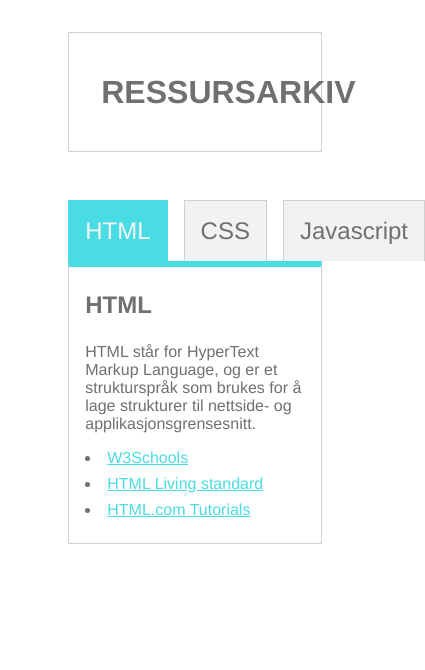
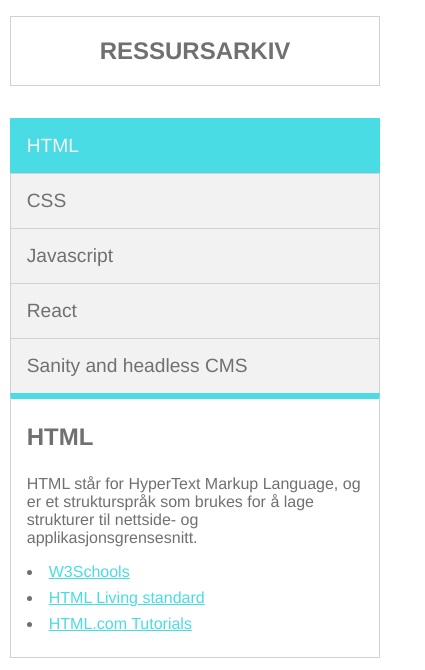
Before and after one commit to synnehe/uin23ak2_resource_layout_heiberg, a plain HTML site: page index.html in a window 390 px wide. Shown: the whole page, 425 px wide, since content can reach past the window. Drawn offline with Linux system fonts and the light colour scheme.

Commit message:
Added react + sanity tab and made site responsive

```diff
--- a/index.html
+++ b/index.html
@@ -16,6 +16,8 @@
       <a id="htmlBtn"class="active">HTML</a>
       <a id="cssBtn">CSS</a>
       <a id="javascriptBtn">Javascript</a>
+      <a id="reactBtn">React</a>
+      <a id="sanityBtn">Sanity and headless CMS</a>
     </nav>
     <section>
       <h2 id="kategori"></h2>
@@ -28,6 +30,8 @@
     const htmlBtn = document.getElementById("htmlBtn")
     const cssBtn = document.getElementById("cssBtn")
     const javascriptBtn = document.getElementById("javascriptBtn")
+    const reactBtn = document.getElementById("reactBtn")
+    const sanityBtn = document.getElementById("sanityBtn")
 
     const kategori = document.getElementById("kategori")
     const tekst = document.getElementById("tekst")
@@ -59,40 +63,99 @@
       })
     }
 
+    function reactContent(){
+      kategori.innerHTML = resources[3].category;
+      tekst.innerHTML = resources[3].text;
+      resources[3].sources.map((source) => {
+        ressurser.innerHTML += `<li><a href=${source.url}>${source.title}</a></li>`
+      })
+    }
+
+    function sanityContent(){
+      kategori.innerHTML = resources[4].category;
+      tekst.innerHTML = resources[4].text;
+      resources[4].sources.map((source) => {
+        ressurser.innerHTML += `<li><a href=${source.url}>${source.title}</a></li>`
+      })
+    }
+
     htmlBtn.addEventListener("click", changeToHtml);
     cssBtn.addEventListener("click", changeToCss);
     javascriptBtn.addEventListener("click", changeToJavascript);
+    reactBtn.addEventListener("click", changeToReact);
+    sanityBtn.addEventListener("click", changeToSanity);
+
+    const allElements = document.querySelectorAll("*");
+
+ /*
+    htmlBtn.addEventListener("click", changeHTML(htmlBtn, htmlContent));
+    cssBtn.addEventListener("click", changeHTML(cssBtn, cssContent));
+    javascriptBtn.addEventListener("click", changeHTML(javascriptBtn, javascriptContent));
+    reactBtn.addEventListener("click", changeHTML(reactBtn, reactContent));
+    sanityBtn.addEventListener("click", changeHTML(sanityBtn, sanityContent));
+
+    function changeHTML(activate, content){
+    const allElements = document.querySelectorAll("*");
+
+
+    if (!activate.classList.contains("active")){
+      allElements.forEach(element => {element.classList.remove("active")});
+      activate.classList.add("active");
+      ressurser.innerHTML = "";
+      content()
+    }
+    }*/
 
 
     function changeToHtml(){
     if (!htmlBtn.classList.contains("active")){
+      allElements.forEach(element => {element.classList.remove("active")});
       htmlBtn.classList.add("active");
       ressurser.innerHTML = ""
       htmlContent()
-      cssBtn.classList.remove("active");
-      javascriptBtn.classList.remove("active");
     }
     }
 
+    changeToHtml()
+
     function changeToCss(){
     if (!cssBtn.classList.contains("active")){
+      allElements.forEach(element => {element.classList.remove("active")});
       cssBtn.classList.add("active");
       ressurser.innerHTML = ""
       cssContent()
-      htmlBtn.classList.remove("active");
-      javascriptBtn.classList.remove("active");
     }
     }
 
     function changeToJavascript(){
     if (!javascriptBtn.classList.contains("active")){
+      allElements.forEach(element => {element.classList.remove("active")});
       javascriptBtn.classList.add("active");
       ressurser.innerHTML = ""
       javascriptContent()
-      htmlBtn.classList.remove("active");
-      cssBtn.classList.remove("active");
     }
     }
+
+    function changeToReact(){
+    if (!reactBtn.classList.contains("active")){
+      allElements.forEach(element => {element.classList.remove("active")});
+      reactBtn.classList.add("active");
+      ressurser.innerHTML = ""
+      reactContent()
+    }
+    }
+
+    function changeToSanity(){
+    if (!sanityBtn.classList.contains("active")){
+      allElements.forEach(element => {element.classList.remove("active")});
+      sanityBtn.classList.add("active");
+      ressurser.innerHTML = ""
+      sanityContent()
+    }
+    }
+
+
+
     </script>
 </body>
 </html>
--- a/ressurser.scss
+++ b/ressurser.scss
@@ -1,100 +1,155 @@
+$grey: hsl(0, 0%, 44%);
+$lightGrey: hsl(0, 0%, 82%);
+$turquoise: hsl(183, 74%, 59%);
+
 * {
   font-family: Helvetica, sans-serif, Arial;
   padding: 0;
   margin: 0;
-  color: var(--grey);
+  color: $grey;
   box-sizing: border-box;
 }
 
-:root{
-  --grey: #707070;
-  --lightGrey: #d0d0d0;
-  --turquoise: #4adce4;
-}
-
-body{
+body {
   display: flex;
   align-items: center;
   flex-direction: column;
 }
 
-header{
+header {
   border: solid;
-  border-color: var(--lightGrey);
+  border-color: $lightGrey;
   border-width: 1px;
   width: 65%;
   height: 120px;
   display: flex;
   align-items: center;
   margin: 2rem 0 2rem 0;
+
+  h1 {
+    padding-left: 2rem;
+  }
 }
 
-h1{
-  padding-left: 2rem;
-}
-
-h2{
+h2 {
   padding: 1.5rem 1rem;
 }
 
-main{
+main {
   width: 100vw;
   display: flex;
   flex-direction: column;
   align-items: center;
 }
 
-nav{
+nav {
   width: 65%;
   margin-top: 1rem;
   display: flex;
   align-items: center;
 
-  a{
+  a {
     margin-right: 1rem;
-    background: rgb(242, 242, 242);
+    background: hsl(0, 0%, 95%);
     padding: 1rem 1rem;
     border-left: solid;
     border-top: solid;
     border-right: solid;
-    border-color: var(--lightGrey);
+    border-color: $lightGrey;
     border-width: 1px;
     font-size: 1.5rem;
     cursor: pointer;
 
-    &:hover{
-      background: var(--lightGrey);
+    &:hover {
+      background: $lightGrey;
     }
   }
 }
 
-section{
+section {
   border: solid;
-  border-color: var(--lightGrey);
+  border-color: $lightGrey;
   border-width: 1px;
-  border-top: 0.4rem solid var(--turquoise);
+  border-top: 0.4rem solid $turquoise;
   width: 65%;
 }
 
-#tekst, #ressurser{
+#tekst, #ressurser {
   padding: 0 1rem 1rem 1rem;
 }
 
-#ressurser{
+#ressurser {
   list-style: inside;
 
-  li{
+  li {
     padding-bottom: 0.5rem;
 
-    a{
-      color: var(--turquoise);
+    a {
+      color: $turquoise;
     }
   }
 }
 
-.active, .active:hover{
+.active, .active:hover {
   transition: ease-in-out .2s;
-  background: var(--turquoise);
+  background: $turquoise;
   color: rgb(245, 245, 245);
-  border-color: var(--turquoise);
+  border-color: $turquoise;
 }
+
+@media only screen and (max-width:1250px) {
+  nav {
+    width: 95%;
+  }
+
+  section {
+    width: 95%;
+  }
+}
+
+@media only screen and (max-width:860px) {
+  nav {
+    a {
+      margin-right: 0.3rem;
+      height: 80px;
+      display: flex;
+      align-items: center;
+    }
+  }
+}
+
+@media only screen and (max-width:670px) {
+  header {
+    width: 95%;
+    justify-content: center;
+
+    h1 {
+      padding: 0;
+      font-size: 2rem;
+    }
+  }
+
+  nav {
+    flex-wrap: wrap;
+
+    a {
+      margin-right: 0;
+      flex-basis: 100%;
+      height: 55px;
+      font-size: 1.2rem;
+    }
+  }
+}
+
+@media only screen and (max-width:500px) {
+  header {
+    width: 95%;
+    margin: 1rem 0 1rem 0;
+    height: 70px;
+
+    h1 {
+      padding: 0;
+      font-size: 1.5rem;
+    }
+  }
+}
```
Also changed, not shown: ressurser.css, 1 other file.
